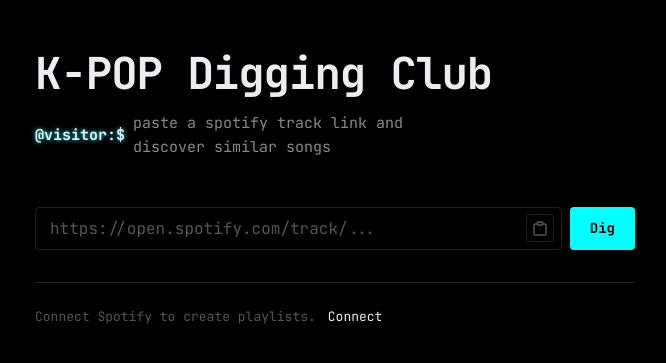
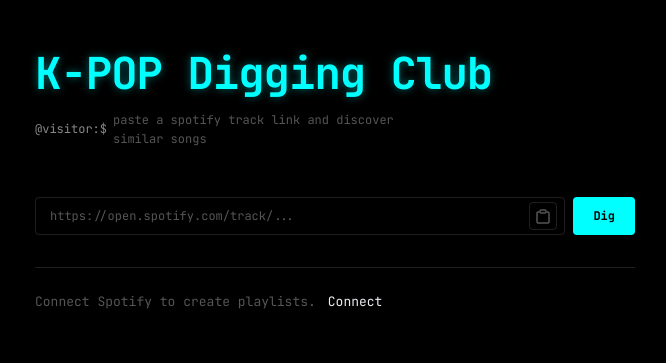
Before and after one commit to behaviodd/behaviodd.github.io, a Jekyll site: the page built from digging.html, in a window 1280 px wide. Shown: the top 363 px of the page, without its empty margins (305-971 px from the left). Built offline with Jekyll 4.4.1, drawn with Linux system fonts in a browser that asks for light colours; some web fonts are replaced; a script that is not in the unit is left out.

Commit message:
Style hero title with cyan accent, reduce prompt and UI font sizes to 12px
Co-Authored-By: Claude Opus 4.6 <noreply@anthropic.com>

```diff
--- a/_layouts/digging.html
+++ b/_layouts/digging.html
@@ -81,22 +81,22 @@
       line-height: 1.15;
       letter-spacing: -1px;
       margin-bottom: 12px;
-      color: var(--fg);
+      color: var(--accent);
+      text-shadow: 0 0 8px rgba(0, 255, 255, 0.4);
     }
     .hero p {
-      font-size: 15px;
-      color: var(--fg-60);
+      font-size: 12px;
+      color: var(--fg-50);
       max-width: 420px;
     }
     .prompt-line {
       display: flex;
       align-items: center;
-      gap: 8px;
+      gap: 6px;
     }
     .prompt {
-      color: var(--fg);
-      font-weight: 700;
-      text-shadow: 0 0 4px #00ffff;
+      color: var(--fg-60);
+      font-weight: 400;
     }
     .cursor {
       animation: blink 1s step-end infinite;
@@ -123,7 +123,7 @@
     .dig-url-input {
       width: 100%;
       padding: 10px 40px 10px 14px;
-      font-size: 16px;
+      font-size: 12px;
       font-family: var(--font);
       color: var(--fg);
       background: transparent;
@@ -161,7 +161,7 @@
     }
     .dig-submit-btn {
       padding: 10px 20px;
-      font-size: 14px;
+      font-size: 12px;
       font-weight: 700;
       font-family: var(--font);
       color: #000;
@@ -328,7 +328,7 @@
     }
     .dig-result-title {
       font-weight: 700;
-      font-size: 14px;
+      font-size: 12px;
       white-space: nowrap;
       overflow: hidden;
       text-overflow: ellipsis;
```
